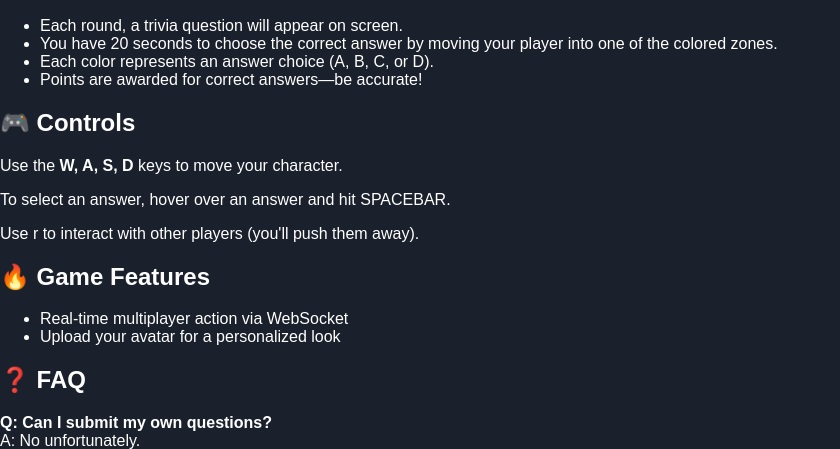
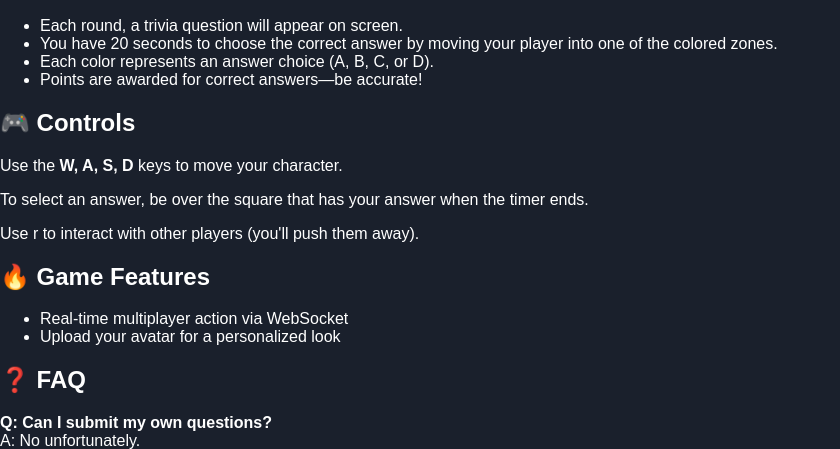
Before and after one commit to yyang594/CSE-312-Project, a Flask app: page / in a window 1280 px wide. Shown: the part 149-598 px from the top of the page, without its empty margins (0-840 px from the left). Run offline with Flask 3, Linux system fonts and the light colour scheme; parts of the project's set-up code (start-up, migrations or seed data) failed here and were passed over.

Commit message:
fixed home page

```diff
--- a/app/templates/home.html
+++ b/app/templates/home.html
@@ -17,7 +17,7 @@
     <section class="controls">
       <h2>🎮 Controls</h2>
       <p>Use the <strong>W, A, S, D</strong> keys to move your character.</p>
-      <p>To select an answer, hover over an answer and hit SPACEBAR.</p>
+      <p>To select an answer, be over the square that has your answer when the timer ends.</p>
       <p>Use r to interact with other players (you'll push them away).</p>
     </section>
 
```
